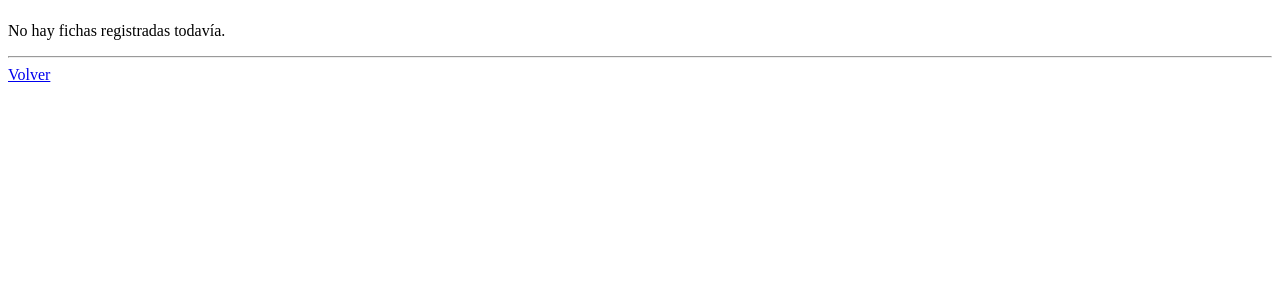
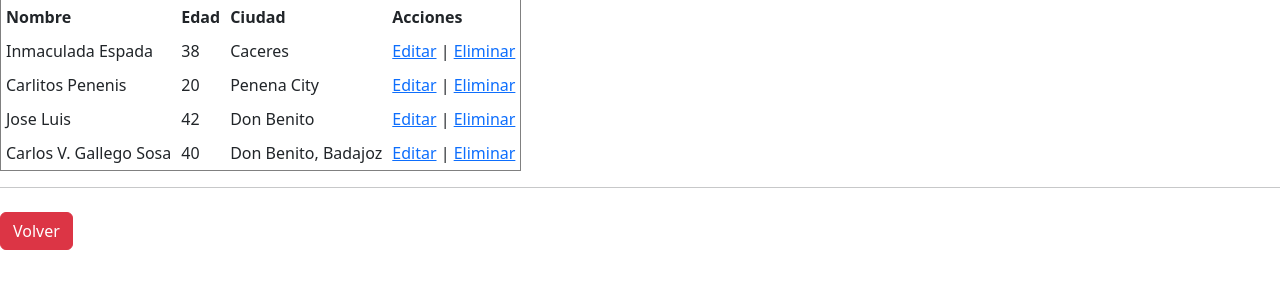
Before and after one commit to GamerPixelDev/02.proyectoFichasWeb, a Flask app: page /fichas in a window 1280 px wide. Shown: the part 143-432 px from the top of the page. Run offline with Flask 3, Linux system fonts and the light colour scheme; the visitor is signed in with stand-in values (Sample User, id 1).

Commit message:
Cambios para mostrar las fichas

```diff
--- a/webapp/routes.py
+++ b/webapp/routes.py
@@ -1,5 +1,6 @@
 from flask import Blueprint, render_template, request, redirect, url_for, flash, session
 from gestion_fichas.usuarios import autenticar_usuario, cargar_usuarios
+from gestion_fichas.fichas import cargar_fichas
 from gestion_fichas.session_manager import cerrar_sesion
 from gestion_fichas.logger_config import app_logger, user_logger
 
@@ -49,7 +50,9 @@ def gestion_usuarios():
         flash("No tienes permisos para acceder a esta sección.", "danger")
         return redirect(url_for('main_routes.dashboard'))
     usuarios = cargar_usuarios()
-    return render_template('usuarios.html', usuarios=usuarios)
+    username = session["usuario"]
+    rol = session.get("rol", "editor")
+    return render_template('usuarios.html', username=username, role=rol, usuarios=usuarios)
 
 # === GESTIÓN DE FICHAS ===
 @main_routes.route('/fichas')
@@ -57,7 +60,10 @@ def gestion_fichas():
     if "usuario" not in session:
         flash("Por favor, inicia sesión para acceder a la gestión de fichas.", "warning")
         return redirect(url_for('main_routes.login'))
-    return render_template('fichas.html')
+    fichas = cargar_fichas()
+    username = session["usuario"]
+    rol = session.get("rol", "editor")
+    return render_template('fichas.html', username=username, role=rol, fichas=fichas)
 
 # === CERRAR SESIÓN ===
 @main_routes.route('/logout')
@@ -85,3 +91,20 @@ def eliminar_usuario(id):
         return redirect(url_for("main_routes.login"))
     flash(f"Función de eliminar usuario {id} aún no implementada.", "info")
     return redirect(url_for("main_routes.gestion_usuarios"))
+
+# === OTRAS RUTAS DE GESTIÓN DE FICHAS (AGREGAR, EDITAR, ELIMINAR) ===
+@main_routes.route("/fichas/editar/<id>")
+def editar_ficha(id):
+    if "user" not in session:
+        flash("Por favor, inicia sesión para acceder a esta función.", "warning")
+        return redirect(url_for("main_routes.login"))
+    flash(f"Función de editar ficha {id} aún no implementada.", "info")
+    return redirect(url_for("main_routes.gestion_fichas"))
+
+@main_routes.route("/fichas/eliminar/<id>")
+def eliminar_ficha(id):
+    if "user" not in session:
+        flash("Por favor, inicia sesión para acceder a esta función.", "warning")
+        return redirect(url_for("main_routes.login"))
+    flash(f"Función de eliminar ficha {id} aún no implementada.", "info")
+    return redirect(url_for("main_routes.gestion_fichas"))
--- a/webapp/templates/dashboard.html
+++ b/webapp/templates/dashboard.html
@@ -1,7 +1,7 @@
 <!DOCTYPE html>
 <html lang="es">
     <head>
-        <meta charset="UTF-8" />
+        <meta charset="UTF-8"/>
         <meta name="viewport" content="width=device-width, initial-scale=1.0" />
         <title>Panel principal</title>
         <link
--- a/webapp/templates/fichas.html
+++ b/webapp/templates/fichas.html
@@ -4,6 +4,10 @@
         <meta charset="UTF-8">
         <meta name="viewport" content="width=device-width, initial-scale=1.0">
         <title>Gestión de fichas</title>
+        <link
+            href="https://cdn.jsdelivr.net/npm/bootstrap@5.3.2/dist/css/bootstrap.min.css"
+            rel="stylesheet"
+        />
     </head>
     <body>
         <h1>Bienvenido, {{ username }}</h1>
```
